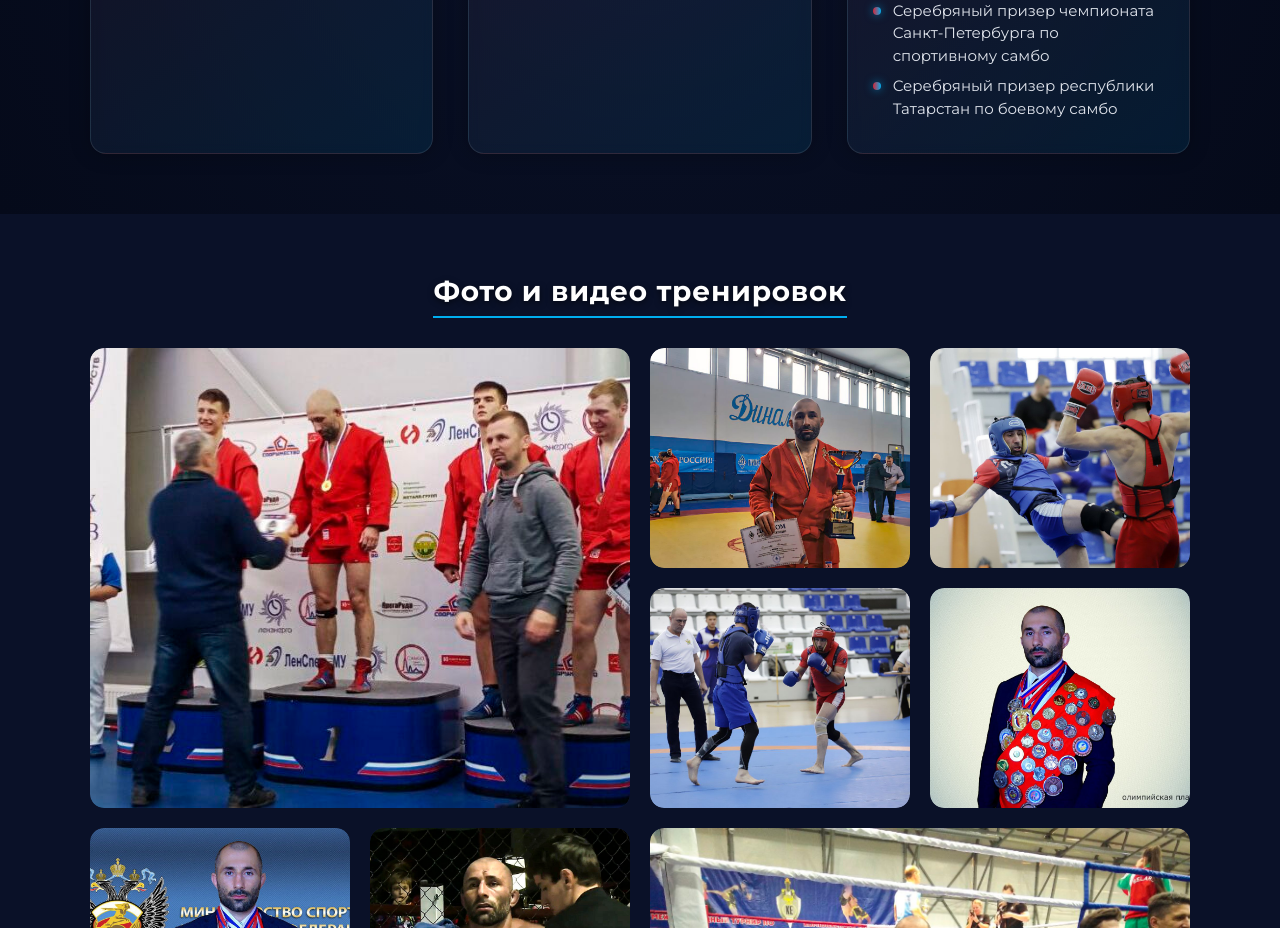
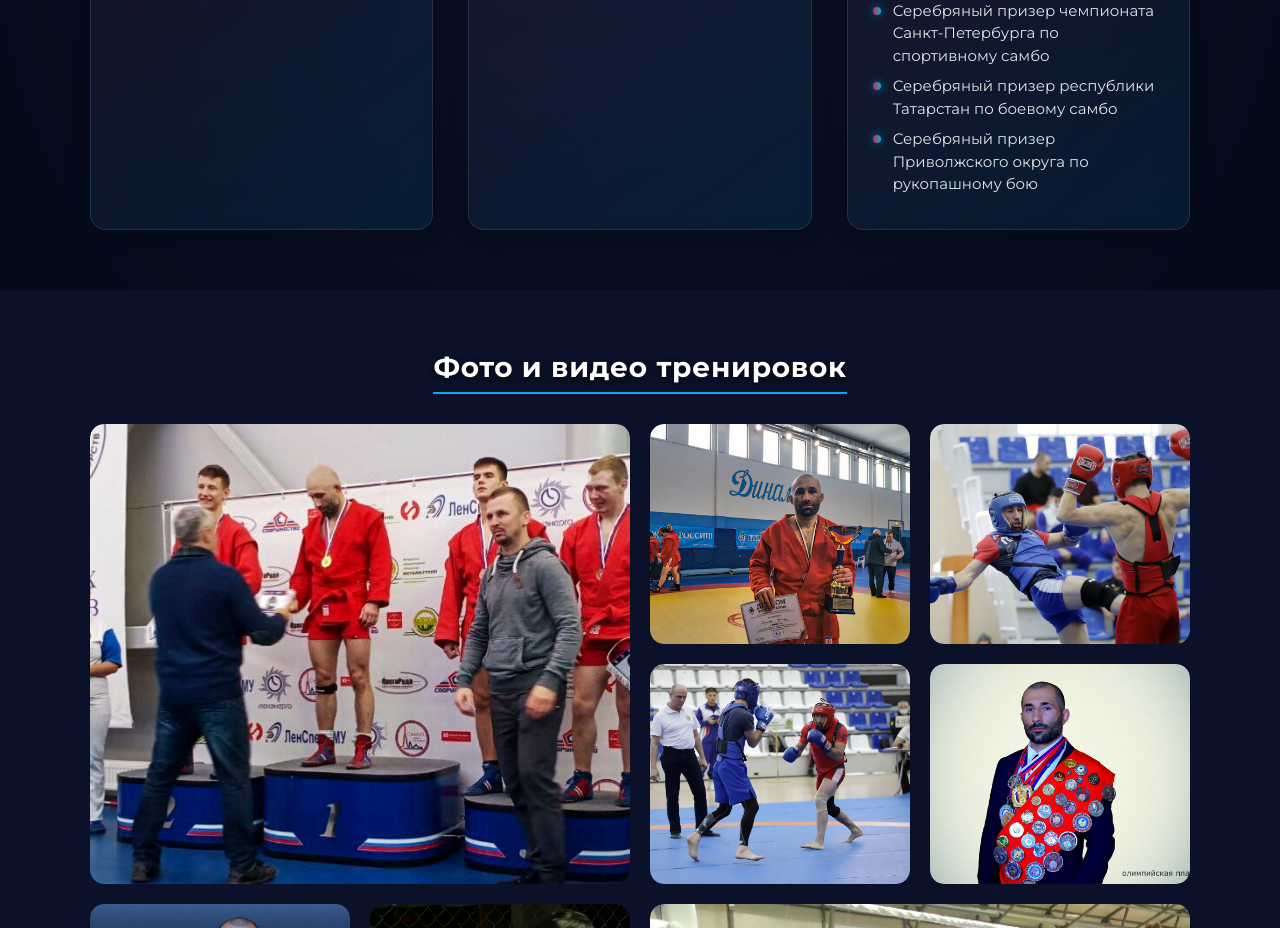
Before and after one commit to kovtiksawka/ramin, a Next.js app: page / in a window 1280 px wide. Shown: the part 1440-2368 px from the top of the page. Built offline with nearby package versions, Linux system fonts and the light colour scheme.

Commit message:
добавил награды

```diff
--- a/src/app/page.tsx
+++ b/src/app/page.tsx
@@ -29,7 +29,8 @@ export default function Home() {
       "Серебряный призер Санкт-Петербурга и Ленинградской области по рукопашному бою",
       "Чемпион Кубка Санкт-Петербурга и Ленинградской области по панкратиону",
       "Серебряный призер чемпионата Санкт-Петербурга по спортивному самбо",
-      "Серебряный призер республики Татарстан по боевому самбо"
+      "Серебряный призер республики Татарстан по боевому самбо",
+      "Серебряный призер Приволжского округа по рукопашному бою"
     ]
   },
 ];
```
